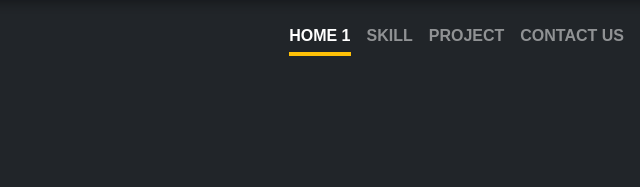
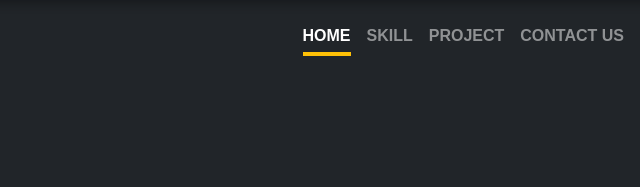
Before and after one commit to ldseptian/ldseptian.github.io, a plain HTML site: page index.html in a window 1280 px wide. Shown: the top 187 px of the page, 574-1214 px from the left. Drawn offline with nearby package versions, Linux system fonts and the light colour scheme.

Commit message:
perubahan index 2

```diff
--- a/index.html
+++ b/index.html
@@ -29,7 +29,7 @@
                     <!-- <h3 class="float-md-start mb-1">Cover</h3> -->
                     <img class="logo float-md-start" src="img/logo.png" alt="" style="margin-bottom: 20px;">
                     <nav class="nav nav-masthead justify-content-center float-md-end">
-                        <a class="nav-link active text-uppercase" href="#home">Home 1</a>
+                        <a class="nav-link active text-uppercase" href="#home">Home</a>
                         <a class="nav-link text-uppercase" href="#skill">Skill</a>
                         <a class="nav-link text-uppercase" href="#project">Project</a>
                         <a class="nav-link text-uppercase" href="#contact">Contact Us</a>
```
